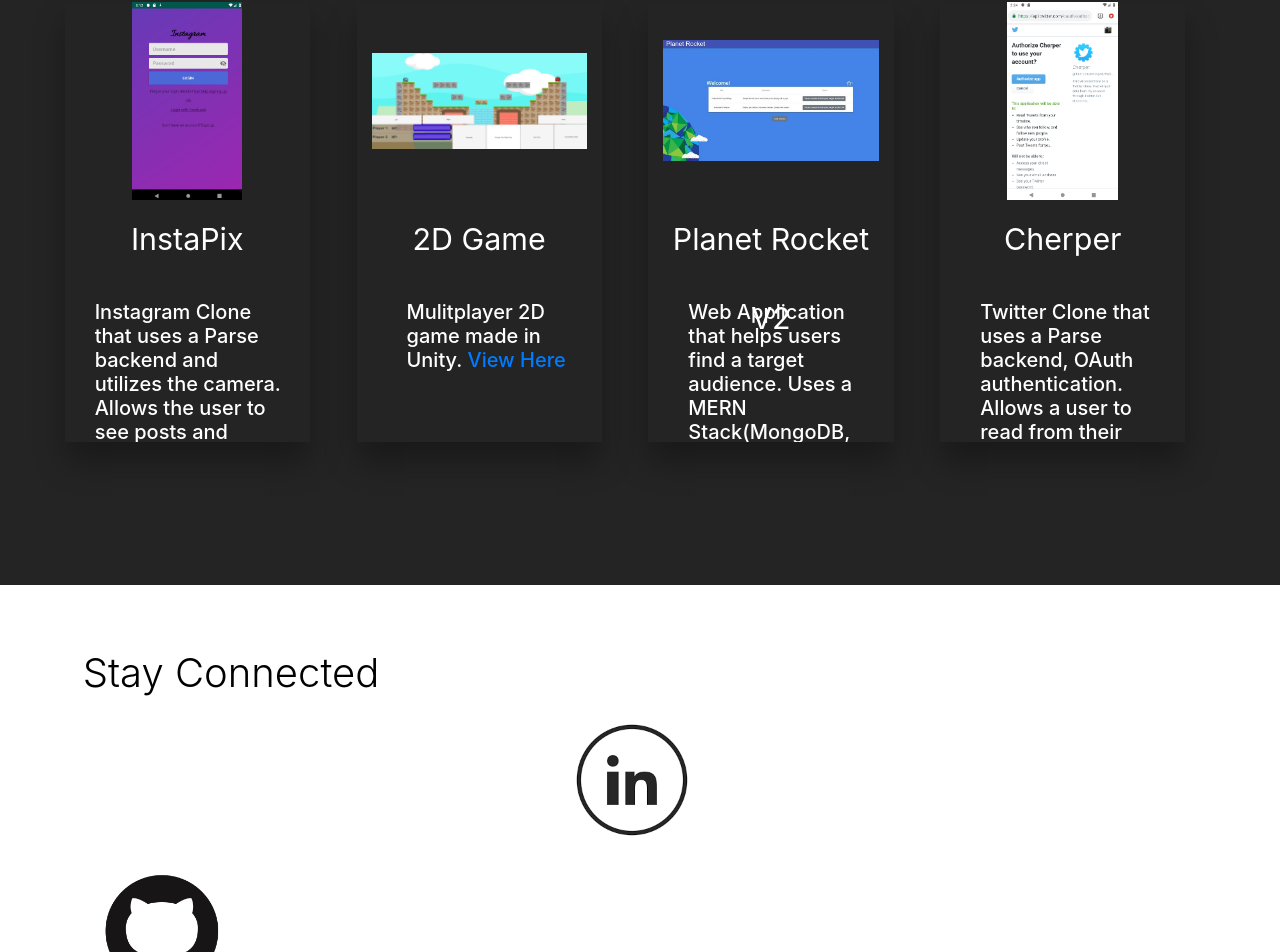
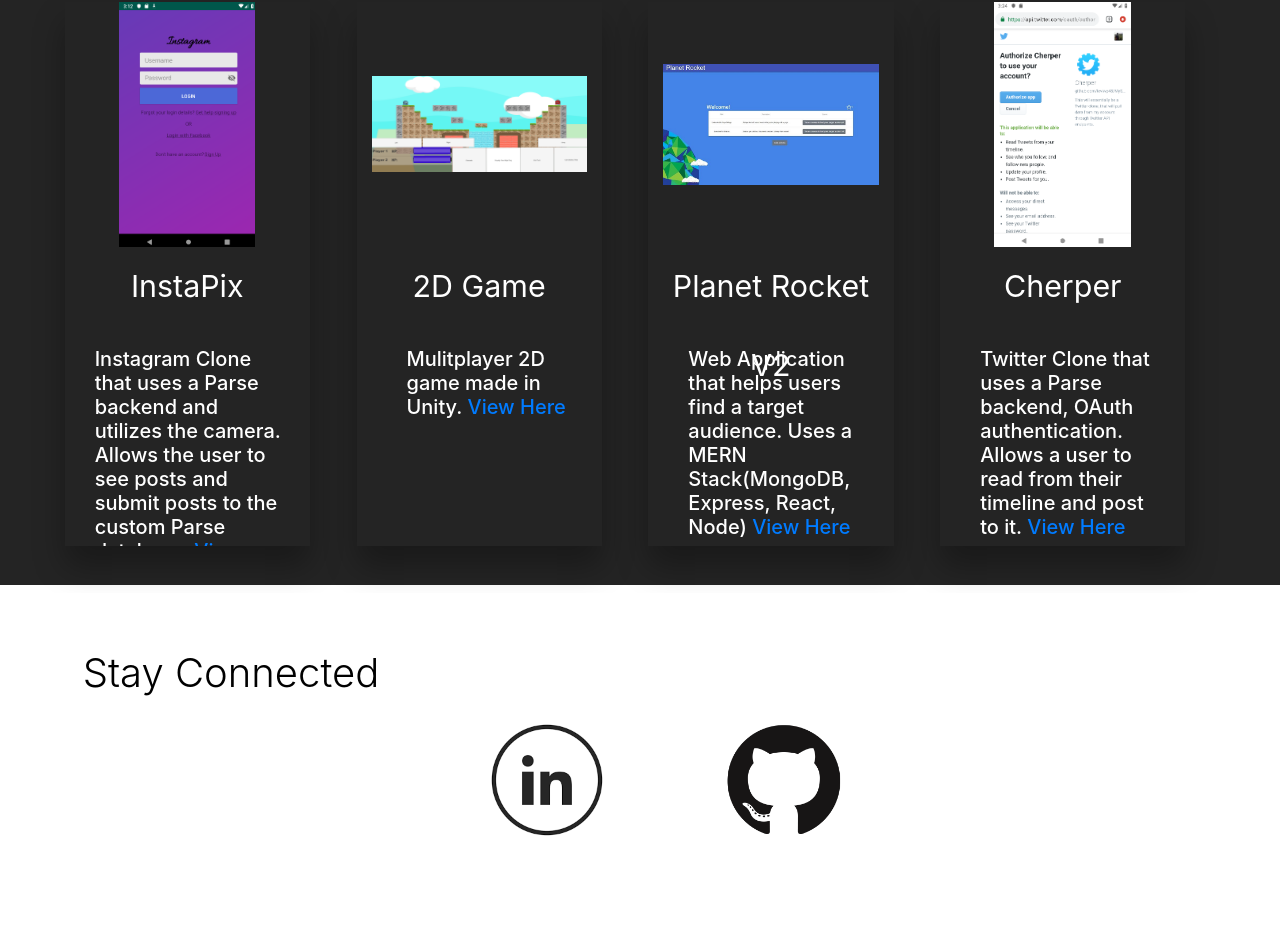
Before and after one commit to leviwp48/levipole.com, a React (Create React App) app in the folder client/: page / in a window 1280 px wide. Shown: the part 1643-2595 px from the top of the page. After the commit the page ends 2548 px from the top, so only its background shows below. Built offline with nearby package versions, Linux system fonts and the light colour scheme.

Commit message:
fixed styling

```diff
--- a/client/package.json
+++ b/client/package.json
@@ -8,6 +8,7 @@
     "react": "^16.5.2",
     "react-device-detect": "^1.6.2",
     "react-dom": "^16.5.2",
+    "react-helmet": "^5.2.0",
     "react-redux": "^5.0.7",
     "react-router-dom": "^4.3.1",
     "react-scripts": "^2.1.3",
--- a/client/src/components/Home/Contact.js
+++ b/client/src/components/Home/Contact.js
@@ -33,9 +33,13 @@ class Contact extends Component {
             <Row>
               <h1 style={{fontSize: '40px', marginLeft: '-3vh'}} className="display-3">Stay Connected</h1>
             </Row>
-            <Row style={{}}>
-              <a  href="https://www.linkedin.com/in/polelevi/" id="linked"><img style={{ display: "block", marginLeft: "450px", marginRight: "auto", width:"150px", height:"150px"}} src={require('../../images/linkedInLogo.png')}/></a>
-              <a  href="https://github.com/leviwp48" id="github"><img  style={{ marginLeft: "-20px", marginRight: "auto", width:"150px", height:"150px"}} src={require('../../images/gitHubLogo.png')}/></a>
+            <Row style={{marginLeft:"55%", marginRight: "-200px"}}>
+              <Col>
+                <a  href="https://www.linkedin.com/in/polelevi/" id="linked"><img style={{marginRight: "-10px", width:"150px", height:"150px"}} src={require('../../images/linkedInLogo.png')}/></a>
+              </Col>
+              <Col>
+                <a  href="https://github.com/leviwp48" id="github"><img  style={{ marginRight: "-90px",width:"150px", height:"150px"}} src={require('../../images/gitHubLogo.png')}/></a>
+              </Col>
             </Row>
           </Col>
         </Jumbotron>
--- a/client/src/components/Home/HomePage.js
+++ b/client/src/components/Home/HomePage.js
@@ -10,6 +10,7 @@ import {BrowserView, MobileView} from "react-device-detect";
 
 import { Provider } from 'react-redux';
 import store from '../../store';
+import { Helmet } from 'react-helmet';
 import 'bootstrap/dist/css/bootstrap.min.css';
 import '../../styles/home/Home.css';
 import Summary from './Summary';
@@ -31,6 +32,9 @@ class HomePage extends Component {
     render() {
       return (
         <Container className="Header">
+        <Helmet>
+            <title> Levi Pole </title>
+        </Helmet>
           <Intro />
           <Summary />
           <Projects />
--- a/client/src/components/Home/Intro.js
+++ b/client/src/components/Home/Intro.js
@@ -31,7 +31,7 @@ class Intro extends Component {
                       for software engineering, and a guilty pleasure for game development.
                       B.S. in Computer Science. Let's build change.
                       <Row>
-                          <img style={{ marginLeft: "30vh",marginTop:"10vh", borderRadius: "50%", maxWidth: "200px", height: "200px"}} src={require('../../images/profile.jpg')} />
+                          <img style={{ marginLeft: "40vh",marginTop:"10vh", borderRadius: "50%", maxWidth: "200px", height: "200px"}} src={require('../../images/profile.jpg')} />
                       </Row>
                   </CardText>
                </Col>
--- a/client/src/styles/home/Projects.css
+++ b/client/src/styles/home/Projects.css
@@ -30,7 +30,7 @@
     margin: 0 2%;
     box-shadow: 0 20px 30px rgba(0,0,0,.3);
     line-height: 5vh;
-    height: 55vh
+    height: 68vh
   }
 
   .boxPortrait {
@@ -40,7 +40,7 @@
     margin: 0 2%;
     box-shadow: 0 20px 30px rgba(0,0,0,.3);
     line-height: 5vh;
-    height: 55vh
+    height: 68vh
   }
 
   /* Effects the image */
```
Also changed, not shown: 1 other file (tests, documents, lock files or other folders).
